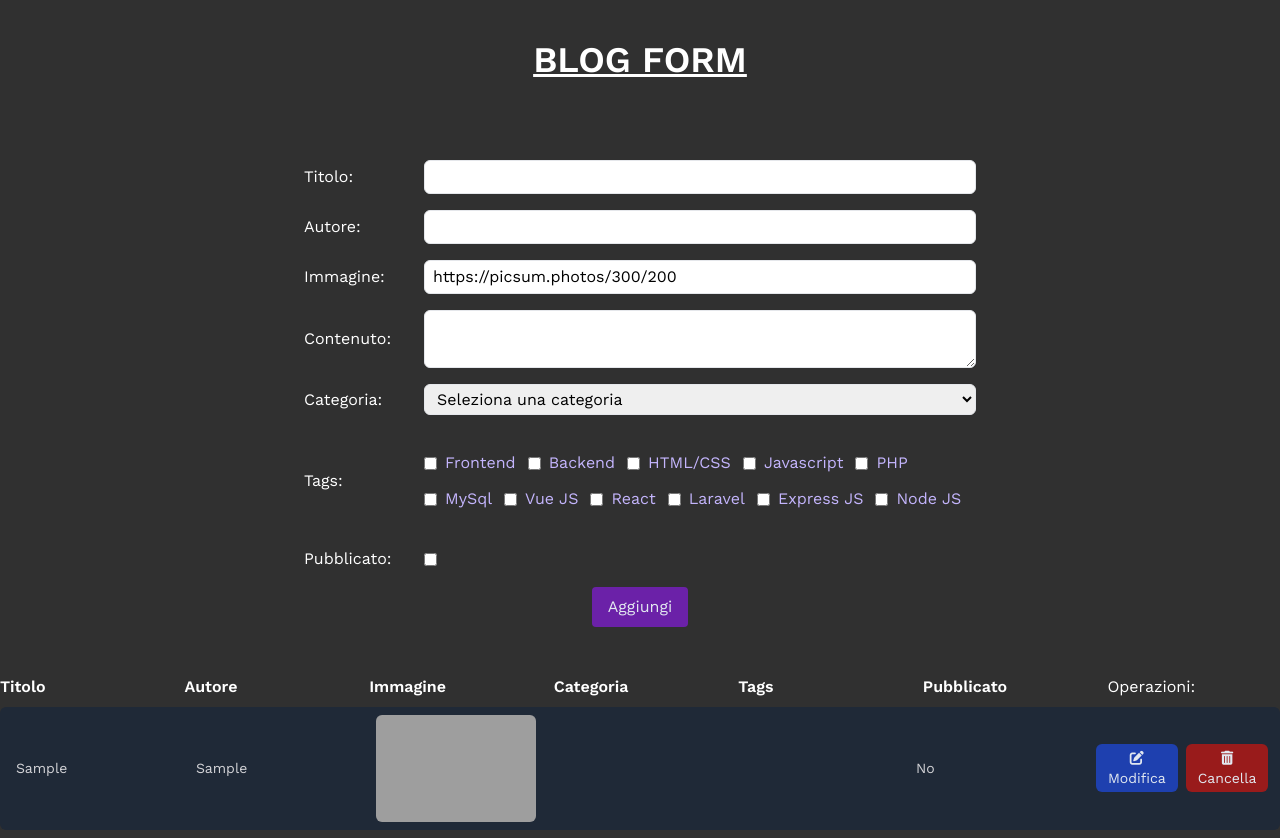
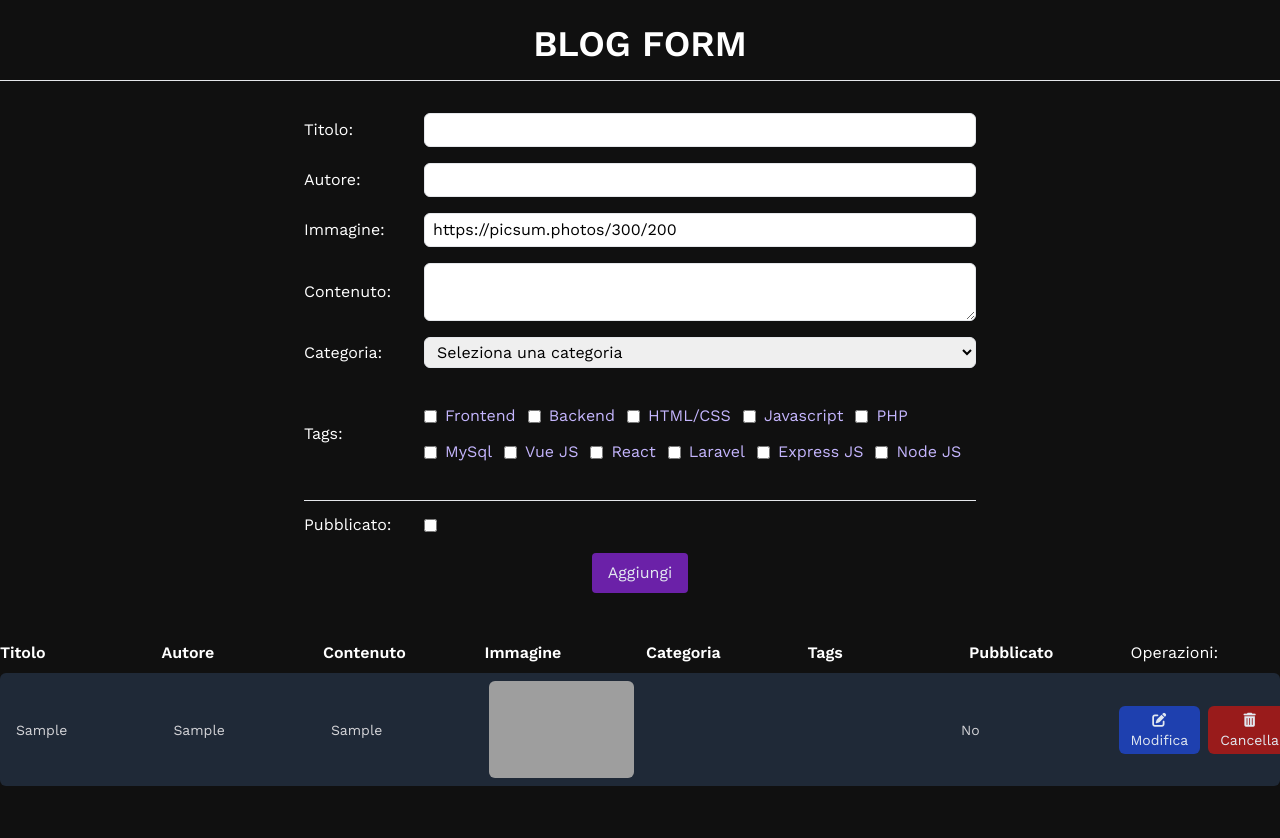
Before and after one commit to StefanoGalandrini/react-form-blog-multifields, a React (Vite) app: page / in a window 1280 px wide. Both pictures are taken after typing "Sample", "Sample", "Sample" into the empty fields and a click on the button "Aggiungi". After the commit the page ends 800 px from the top, so only its background shows below. Built offline with nearby package versions, Linux system fonts and the light colour scheme; grey boxes are pictures that could not be loaded.

Commit message:
Refactor form layout and styling

```diff
--- a/src/App.jsx
+++ b/src/App.jsx
@@ -4,7 +4,7 @@ import TheForm from "./components/TheForm.jsx";
 function App() {
 	return (
 		<>
-			<h1 className="text-center uppercase underline text-4xl font-bold mt-10 mb-20 text-white">
+			<h1 className=" container mx-auto text-center uppercase text-4xl font-bold mt-6 mb-8 text-white pb-4 border-b">
 				Blog Form
 			</h1>
 			<TheForm />
--- a/src/components/TheForm.jsx
+++ b/src/components/TheForm.jsx
@@ -30,8 +30,8 @@ function TheForm() {
 	const initialData = {
 		title: "",
 		author: "",
+		content: "",
 		image: "https://picsum.photos/300/200",
-		content: "",
 		category: "",
 		tags: initialTags,
 		published: false,
@@ -95,7 +95,7 @@ function TheForm() {
 		<div>
 			<form
 				onSubmit={handleFormSubmit}
-				className="flex flex-col items-center justify-center mt-10 space-y-4 w-full max-w-2xl mx-auto">
+				className="flex flex-col items-center justify-center space-y-4 w-full max-w-2xl mx-auto">
 				{/* Titolo */}
 				<div className="flex justify-between items-center space-x-2 w-full">
 					<label className="text-white min-w-[7rem]" htmlFor="title">
@@ -199,7 +199,7 @@ function TheForm() {
 				</div>
 
 				{/* Pubblicato */}
-				<div className="flex items-center space-x-2 w-full">
+				<div className="flex items-center space-x-2 w-full border-t pt-3">
 					<label className="text-white min-w-[7rem]" htmlFor="published">
 						Pubblicato:
 					</label>
@@ -215,17 +215,18 @@ function TheForm() {
 				{/* Bottone di invio */}
 				<button
 					type="submit"
-					className="bg-purple-800 text-slate-200 px-4 py-2 rounded hover:bg-purple-600 hover:text-white">
+					className="bg-purple-800 text-slate-200 px-4 py-2 rounded hover:bg-purple-600 hover:text-white cursor-pointer">
 					{isEditing ? "Modifica" : "Aggiungi"}
 				</button>
 			</form>
 
-			<div className="mt-12 flex justify-center text-zinc-300">
-				<div className="w-full max-w-7xl">
+			<div className="container mx-auto mt-12 flex justify-center text-zinc-300">
+				<div className="w-full">
 					{articles.length > 0 && (
-						<div className="grid grid-cols-7 gap-3 text-white mb-2">
+						<div className="grid grid-cols-8 gap-3 text-white mb-2">
 							<div className="text-left font-bold">Titolo</div>
 							<div className="text-left font-bold">Autore</div>
+							<div className="text-left font-bold">Contenuto</div>
 							<div className="text-left font-bold">Immagine</div>
 							<div className="text-left font-bold">Categoria</div>
 							<div className="text-left font-bold">Tags</div>
@@ -235,10 +236,11 @@ function TheForm() {
 					)}
 					{articles.map((article) => (
 						<div
-							className="grid grid-cols-7 gap-3 items-center bg-gray-800 px-4 py-2 rounded-md mb-2 text-sm"
+							className="container mx-auto grid grid-cols-8 gap-3 items-center bg-gray-800 px-4 py-2 rounded-md mb-2 text-sm"
 							key={article.id}>
 							<div className="text-left">{article.title}</div>
 							<div className="text-left">{article.author}</div>
+							<div className="text-left">{article.content}</div>
 							<img
 								className="w-40 rounded-md border-1 border-gray-300"
 								src={article.image}
@@ -259,7 +261,13 @@ function TheForm() {
 									<i className="fa-solid fa-pen-to-square"></i> Modifica
 								</button>
 								<button
-									className="px-3 py-1 bg-red-800 text-slate-200 rounded-md transition duration-200 ease-in-out hover:bg-red-600 hover:text-white"
+									className={`px-3 py-1 rounded-md transition duration-200 ease-in-out
+									${
+										isEditing
+											? "bg-slate-400 text-slate-900"
+											: "bg-red-800 text-slate-200 hover:bg-red-600 hover:text-white cursor-pointer"
+									}`}
+									disabled={isEditing}
 									onClick={() => handleDelete(article.id)}>
 									<i className="fa-solid fa-trash-can"></i> Cancella
 								</button>
--- a/src/css/index.css
+++ b/src/css/index.css
@@ -7,5 +7,5 @@
 
 body {
 	font-family: "Work Sans", sans-serif;
-	background-color: #303030;
+	background-color: #101010;
 }
```
